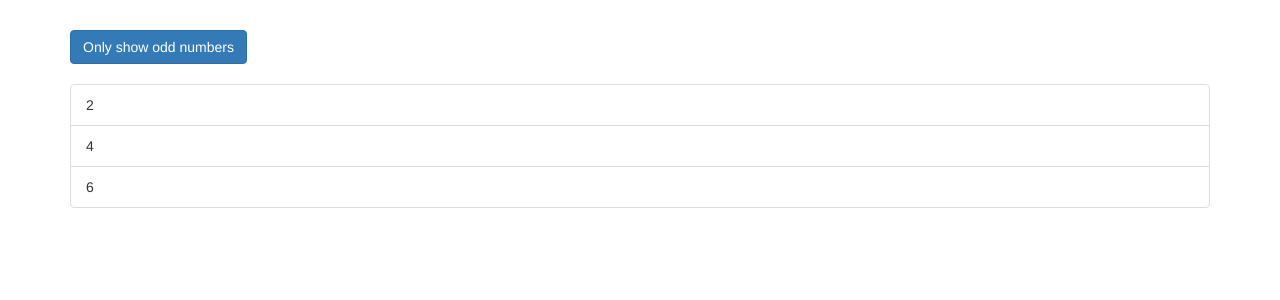
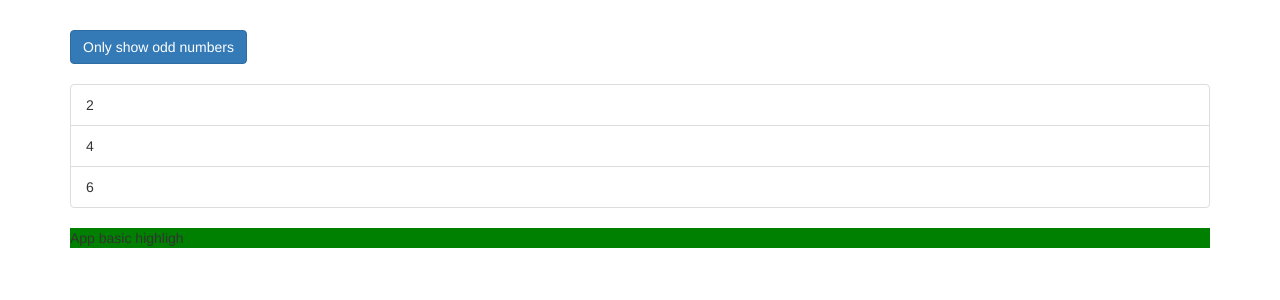
Before and after one commit to TamNhiDuong/Angular_in_Topics, an Angular app in the folder Angular-directives/: page / in a window 1280 px wide. Shown: the top 300 px of the page. Built offline with nearby package versions, Linux system fonts and the light colour scheme.

Commit message:
basic attribute directive

```diff
--- a/Angular-directives/src/app/app.component.html
+++ b/Angular-directives/src/app/app.component.html
@@ -25,6 +25,8 @@
       <ng-template [ngIf]="onlyOdd">
         <p>Only odd</p>
       </ng-template>
+
+      <p app-basic-highlight>App basic highligh</p>
     </div>
   </div>
 </div>
--- a/Angular-directives/src/app/app.module.ts
+++ b/Angular-directives/src/app/app.module.ts
@@ -4,10 +4,12 @@
 
 
 import { AppComponent } from './app.component';
+import { BasicHighLightDirective } from './basic-highlight/basic-highlight.directive';
 
 @NgModule({
   declarations: [
-    AppComponent
+    AppComponent,
+    BasicHighLightDirective
   ],
   imports: [
     BrowserModule,
--- /dev/null
+++ b/Angular-directives/src/app/basic-highlight/basic-highlight.directive.ts
@@ -0,0 +1,14 @@
+import { Directive, ElementRef, OnInit } from '@angular/core';
+
+@Directive({
+    selector: '[app-basic-highlight]'
+})
+export class BasicHighLightDirective implements OnInit {
+    constructor(private elementRef: ElementRef) {
+
+    }
+
+    ngOnInit() {
+        this.elementRef.nativeElement.style.backgroundColor = 'green';
+    }
+}
```
